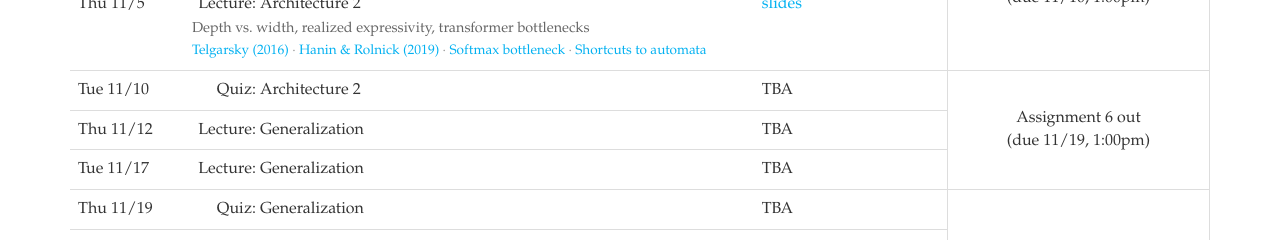
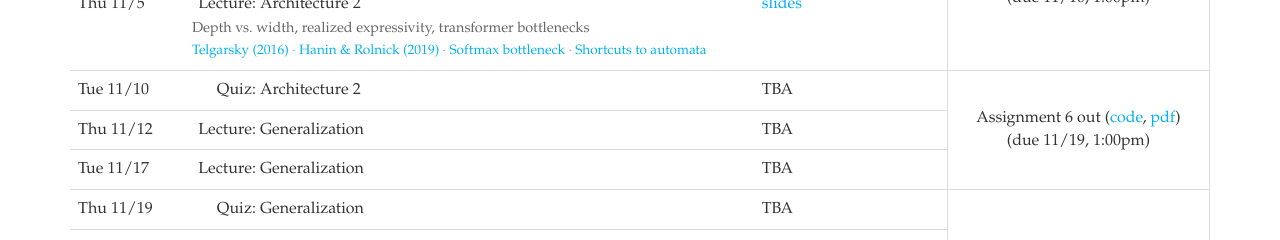
Before and after one commit to deep-learning-alchemy/deep-learning-alchemy.github.io, a plain HTML site: page index.html in a window 1280 px wide. Shown: the part 3785-4025 px from the top of the page. Drawn offline with nearby package versions, Linux system fonts and the light colour scheme.

Commit message:
Release Assignment 6 PDF and code links

```diff
--- a/index.html
+++ b/index.html
@@ -738,7 +738,7 @@ class Transformer(nn.Module):
             <td>Tue 11/10</td>
             <td><span class="schedule-label">Quiz</span>: Architecture 2</td>
             <td>TBA</td>
-            <td class="assignment-block" rowspan="3">Assignment 6 out<span class="assignment-due-break"><br /></span> (due 11/19, 1:00pm)</td>
+            <td class="assignment-block" rowspan="3">Assignment 6 out (<a href="https://github.com/deep-learning-alchemy/assignments/tree/a6_release">code</a>, <a href="assets/assignments/a6_generalization.pdf">pdf</a>)<span class="assignment-due-break"><br /></span> (due 11/19, 1:00pm)</td>
           </tr>
           <tr>
             <td>Thu 11/12</td>
```
Also changed, not shown: 1 other file.
